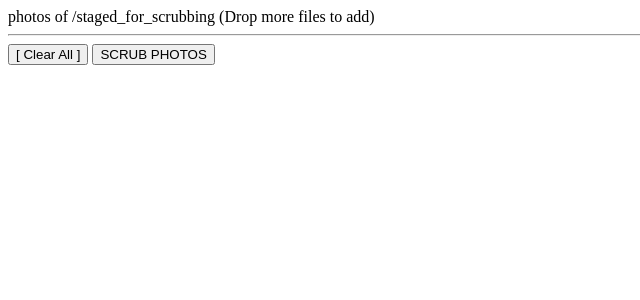
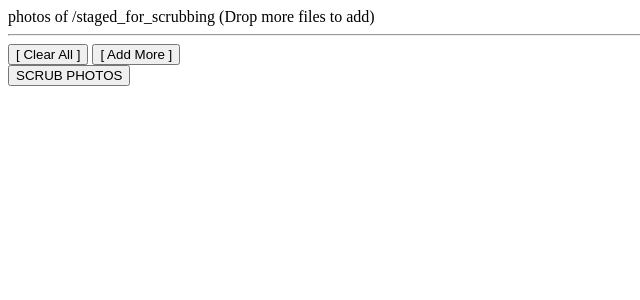
Before and after one commit to BreathEater/photo_scrubber, a FastAPI app: template frontend/templates/components/photos_tree.js.html in a window 1280 px wide. Shown: the top 300 px of the page, without its empty margins (0-640 px from the left). Run offline with FastAPI, Linux system fonts and the light colour scheme; the template is opened without the code that fills it, so the values that code supplies are empty.

Commit message:
Added the ability to show image preview on hover

```diff
--- a/frontend/templates/components/photos_tree.js.html
+++ b/frontend/templates/components/photos_tree.js.html
@@ -1,17 +1,32 @@
-<div id="photosView" class="hidden mt-8 font-mono text-sm p-4 border-2 border-dashed border-transparent transition-all">
+<div id="photosView" class="hidden mt-8 font-mono text-sm p-4 border-2 border-dashed border-transparent
+   transition-all">
        <div class="flex justify-between items-center text-slate-500 mb-2">
            <span>photos of /staged_for_scrubbing</span>
            <span class="text-xs">(Drop more files to add)</span>
        </div>
        <hr class="mb-4">
+
        <table class="w-full">
            <tbody id="photosList"></tbody>
        </table>
+
        <div class="mt-8 flex justify-between items-center">
-           <button onclick="fileStaging.clear()" class="text-red-500 hover:underline">[ Clear All ]</button>
-           <button id="batchScrubBtn" class="border-2 border-black px-4 py-1 font-bold hover:bg-black hover:text-white">
-              SCRUB PHOTOS
+           <div>
+               <button onclick="fileStaging.clear()" class="text-red-500 hover:underline mr-4">[ Clear All ]</button>
+               <button onclick="document.getElementById('fileInput').click()" class="text-blue-500 hover:underline">[
+   Add More ]</button>
+           </div>
+           <button id="batchScrubBtn" class="border-2 border-black px-4 py-1 font-bold hover:bg-black
+   hover:text-white">
+               SCRUB PHOTOS
            </button>
+       </div>
+
+       <!-- The Preview Tooltip -->
+       <div id="filePreview" class="hidden fixed pointer-events-none z-50 p-2 bg-white shadow-2xl border
+   border-slate-200 rounded-lg">
+           <img id="previewImg" class="w-48 h-48 object-cover rounded-md" src="">
+           <p id="previewName" class="text-[10px] mt-1 font-mono text-slate-400 text-center"></p>
        </div>
    </div>
 
@@ -19,8 +34,30 @@
        (function() {
            const view = document.getElementById('photosView');
            const list = document.getElementById('photosList');
+           const preview = document.getElementById('filePreview');
+           const previewImg = document.getElementById('previewImg');
+           const previewName = document.getElementById('previewName');
 
-           // Logic: Keep adding files if they are dropped on the tree
+           // HOVER LOGIC
+           window.showPreview = (index, event) => {
+               const file = window.fileStaging.queue[index];
+               if (!file) return;
+               const url = URL.createObjectURL(file);
+               previewImg.src = url;
+               previewName.innerText = file.name;
+               preview.classList.remove('hidden');
+               preview.style.left = (event.clientX + 15) + 'px';
+               preview.style.top = (event.clientY + 15) + 'px';
+           };
+
+           window.hidePreview = () => {
+               preview.classList.add('hidden');
+               if (previewImg.src.startsWith('blob:')) {
+                   URL.revokeObjectURL(previewImg.src);
+               }
+           };
+
+           // DRAG & DROP ON THE TREE
            view.ondragover = (e) => { e.preventDefault(); view.classList.add('bg-slate-100', 'border-slate-300'); };
            view.ondragleave = () => { view.classList.remove('bg-slate-100', 'border-slate-300'); };
            view.ondrop = (e) => {
@@ -29,21 +66,26 @@
                window.fileStaging.add(e.dataTransfer.files);
            };
 
+           // UPDATE UI WHEN STAGER CHANGES
            document.addEventListener('stager-updated', () => {
                const queue = window.fileStaging.queue;
                view.classList.toggle('hidden', queue.length === 0);
 
                list.innerHTML = queue.map((file, i) => `
-                   <tr class="hover:bg-slate-50">
+                   <tr class="hover:bg-slate-50 cursor-help"
+                       onmouseenter="showPreview(${i}, event)"
+                       onmouseleave="hidePreview()">
                        <td class="py-1 truncate" style="max-width: 300px;">${file.name}</td>
                        <td class="py-1 text-right text-slate-400">${(file.size / 1024).toFixed(1)}K</td>
                        <td class="py-1 text-right">
-                           <a href="#" onclick="fileStaging.remove(${i}); return false;" class="text-red-600">delete</a>
+                           <a href="#" onclick="fileStaging.remove(${i}); return false;" class="text-red-600
+   ml-4">delete</a>
                        </td>
                    </tr>
                `).join('');
            });
 
+           // BATCH SCRUB ACTION
            document.getElementById('batchScrubBtn').onclick = async () => {
                if (window.fileStaging.queue.length === 0) return;
                document.dispatchEvent(new CustomEvent('upload-start'));
@@ -53,12 +95,16 @@
 
                try {
                    const res = await fetch('/api/scrub', { method: 'POST', body: formData });
+                   if (!res.ok) throw new Error();
                    const blob = await res.blob();
                    document.dispatchEvent(new CustomEvent('upload-success', {
                        detail: { blob, filename: `scrubbed_${Date.now()}.zip` }
                    }));
                    window.fileStaging.clear();
-               } catch (e) { alert('Failed'); document.dispatchEvent(new CustomEvent('upload-error')); }
+               } catch (e) {
+                   alert('Scrubbing failed.');
+                   document.dispatchEvent(new CustomEvent('upload-error'));
+               }
            };
        })();
    </script>
--- a/frontend/templates/components/result_card.js.html
+++ b/frontend/templates/components/result_card.js.html
@@ -3,6 +3,7 @@
         <h4 class="text-green-800 font-bold">Successfully Scrubbed!</h4>
         <p class="text-green-600 text-sm">All privacy-leaking metadata has been removed.</p>
     </div>
+    <button>X</button>
     <a id="downloadBtn" href="#" class="bg-green-600 hover:bg-green-700 text-white px-4 py-2 rounded-lg font-semibold transition shadow-md">
         Download
     </a>
```
